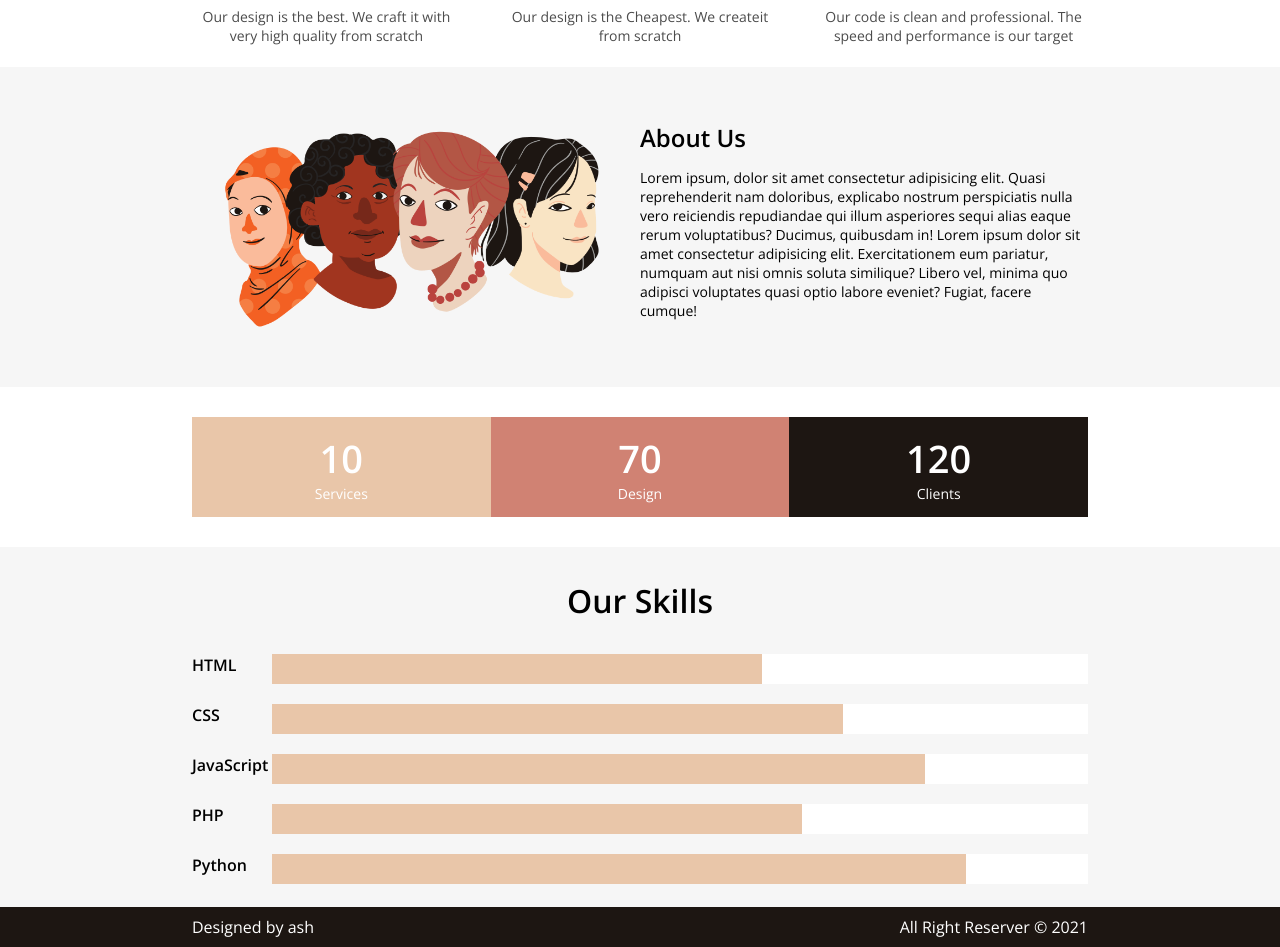
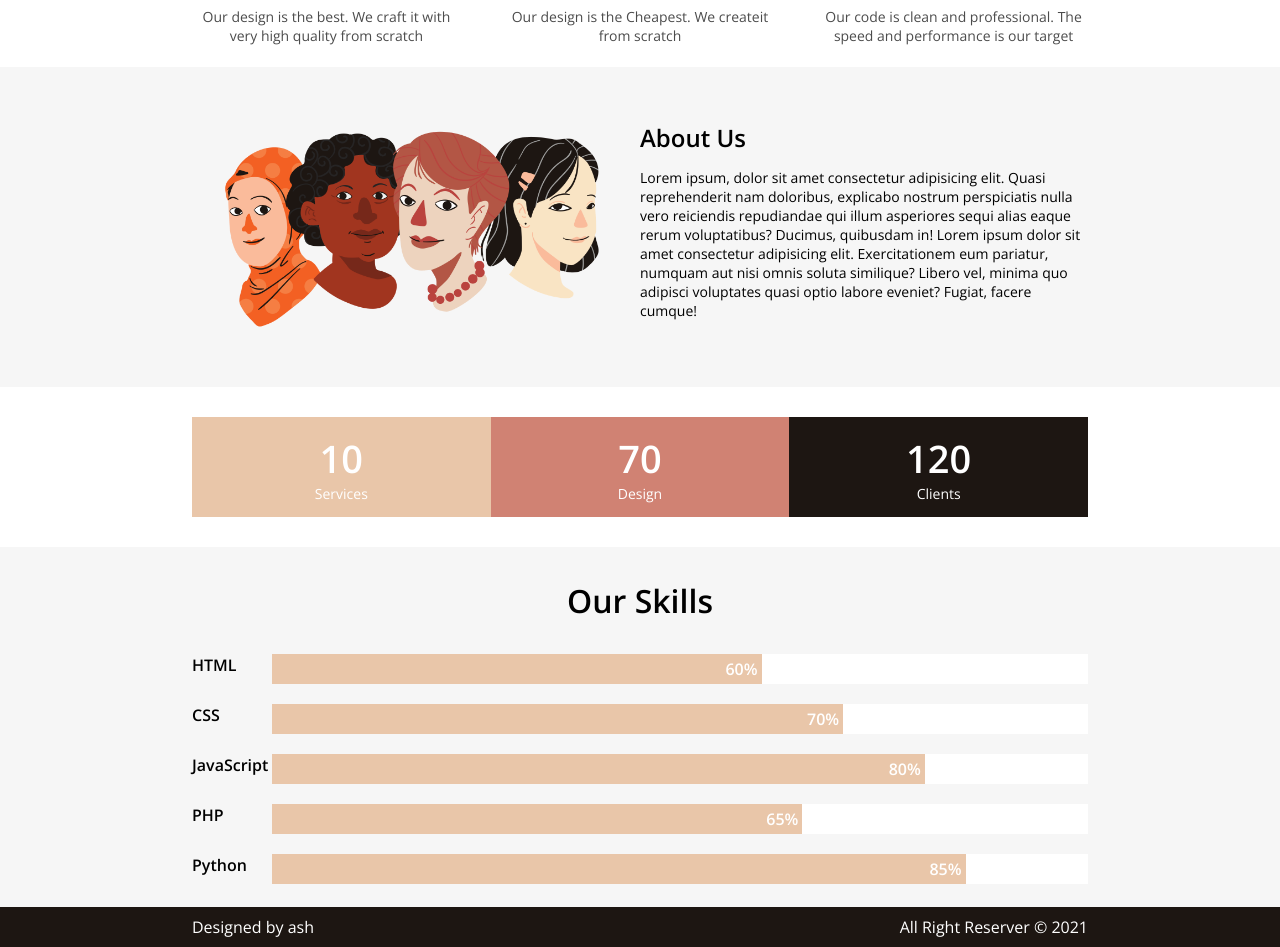
Before and after one commit to m-Ash1/simple-skills-stats-page, a plain HTML site: page index.html in a window 1280 px wide. Shown: the part 413-1360 px from the top of the page. Drawn offline with nearby package versions, Linux system fonts and the light colour scheme.

Commit message:
add percentage on html page

```diff
--- a/index.html
+++ b/index.html
@@ -100,23 +100,23 @@
         <div class="skills-grid">
           <div class="lang">HTML</div>
           <div class="bar">
-            <div class="progress html"></div>
+            <div class="progress html">60%</div>
           </div>
           <div class="lang">CSS</div>
           <div class="bar">
-            <div class="progress css"></div>
+            <div class="progress css">70%</div>
           </div>
           <div class="lang">JavaScript</div>
           <div class="bar">
-            <div class="progress js"></div>
+            <div class="progress js">80%</div>
           </div>
           <div class="lang">PHP</div>
           <div class="bar">
-            <div class="progress php"></div>
+            <div class="progress php">65%</div>
           </div>
           <div class="lang">Python</div>
           <div class="bar">
-            <div class="progress python"></div>
+            <div class="progress python">85%</div>
           </div>
         </div>
       </div>
```
